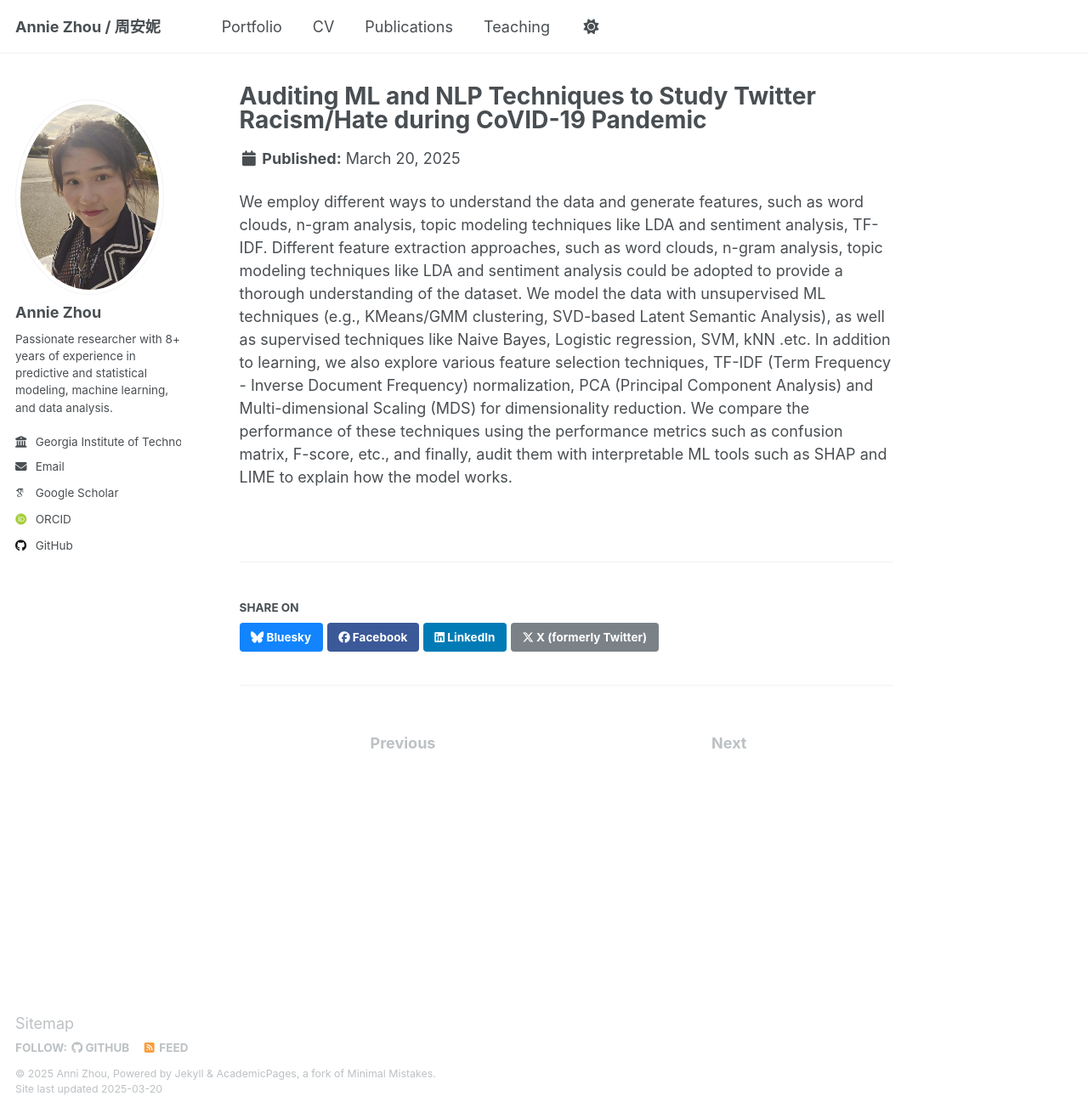
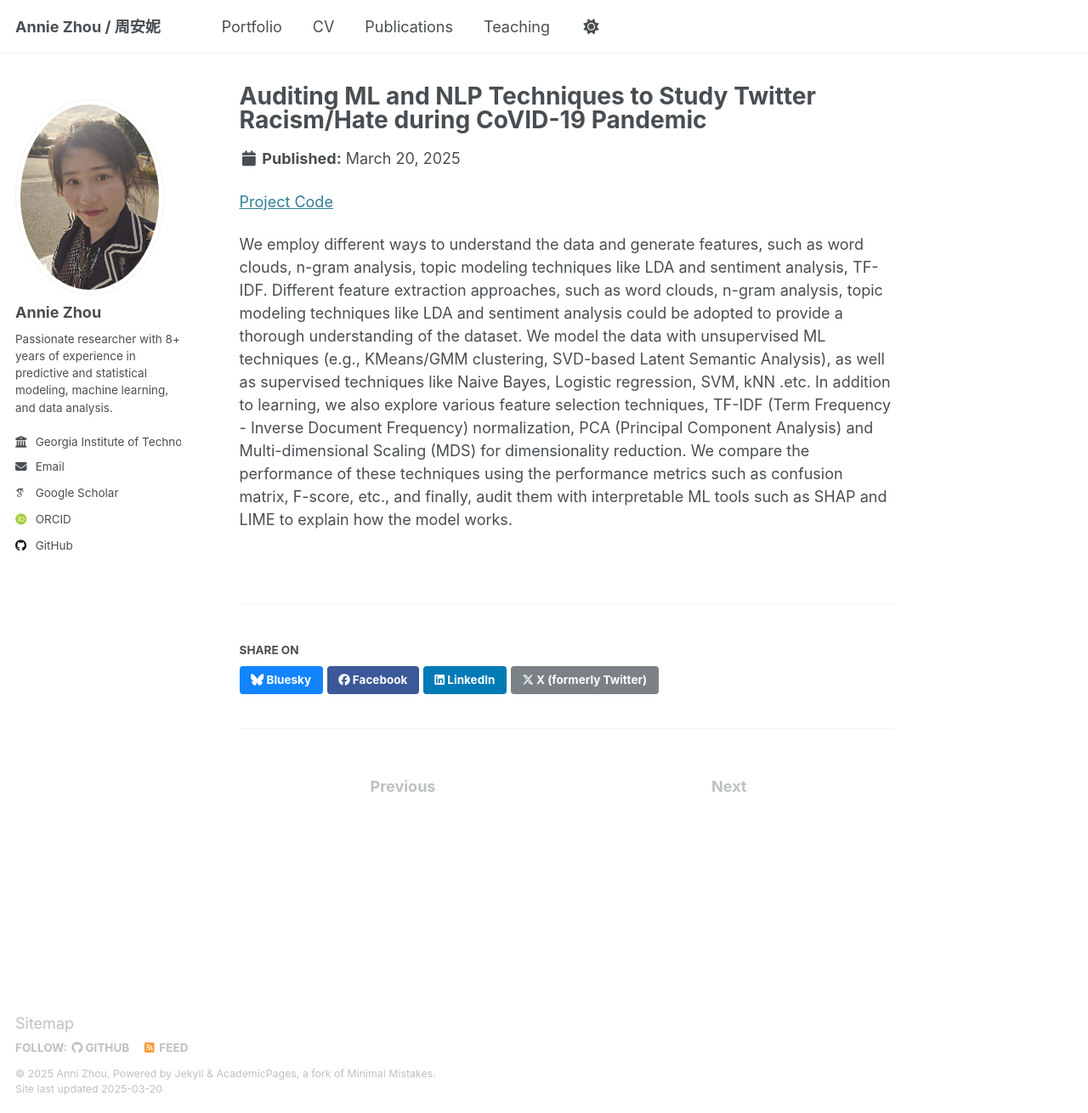
Before and after one commit to Annie983284450-1/Annie983284450-1.github.io, a Jekyll site: the page built from _portfolio/portfolio-1.md, in a window 1280 px wide and 1310 px high. Shown: the whole window at 85% size. Built offline with Jekyll 4.4.1, drawn with Linux system fonts in a browser that asks for light colours; some web fonts are replaced.

Commit message:
code link updated

```diff
--- a/_portfolio/portfolio-1.md
+++ b/_portfolio/portfolio-1.md
@@ -3,5 +3,6 @@ title: "Auditing ML and NLP Techniques to Study Twitter Racism/Hate during CoVID
 excerpt: "A deep learning model which distinguishes between Hostililty against East Asia, Criticism of East Asia, Discussion of East Asian prejudice and Neutral content.<br/><img src='/images/nlpcovid.png'>"
 collection: portfolio
 ---
+[Project Code](https://github.com/Annie983284450-1/Auditing-ML-Techniques-to-Study-Twitter-Racism-during-COVID-19-Pandemic-.git)
 
 We employ different ways to understand the data and generate features, such as word clouds, n-gram analysis, topic modeling techniques like LDA and sentiment analysis, TF-IDF. Different feature extraction approaches, such as word clouds, n-gram analysis, topic modeling techniques like LDA and sentiment analysis could be adopted to provide a thorough understanding of the dataset. We model the data with unsupervised ML techniques (e.g., KMeans/GMM clustering, SVD-based Latent Semantic Analysis), as well as supervised techniques like Naive Bayes, Logistic regression, SVM, kNN .etc. In addition to learning, we also explore various feature selection techniques, TF-IDF (Term Frequency - Inverse Document Frequency) normalization, PCA (Principal Component Analysis) and Multi-dimensional Scaling (MDS) for dimensionality reduction. We compare the performance of these techniques using the performance metrics such as confusion matrix, F-score, etc., and finally, audit them with interpretable ML tools such as SHAP and LIME to explain how the model works.
```
